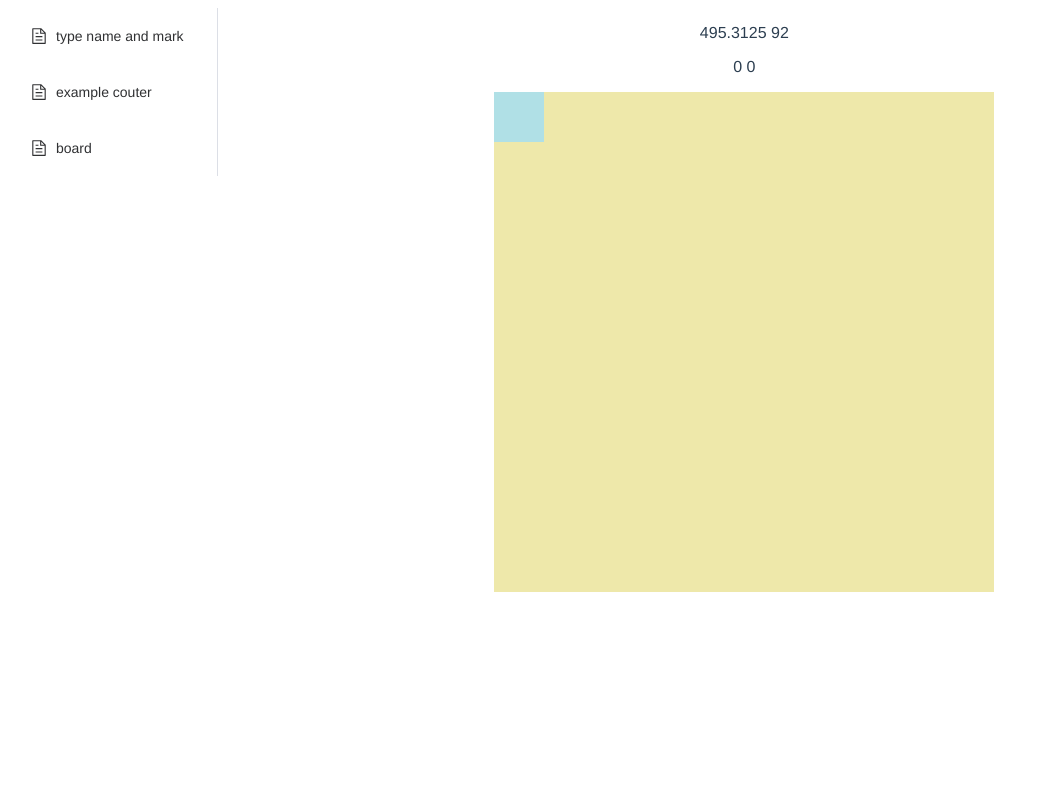
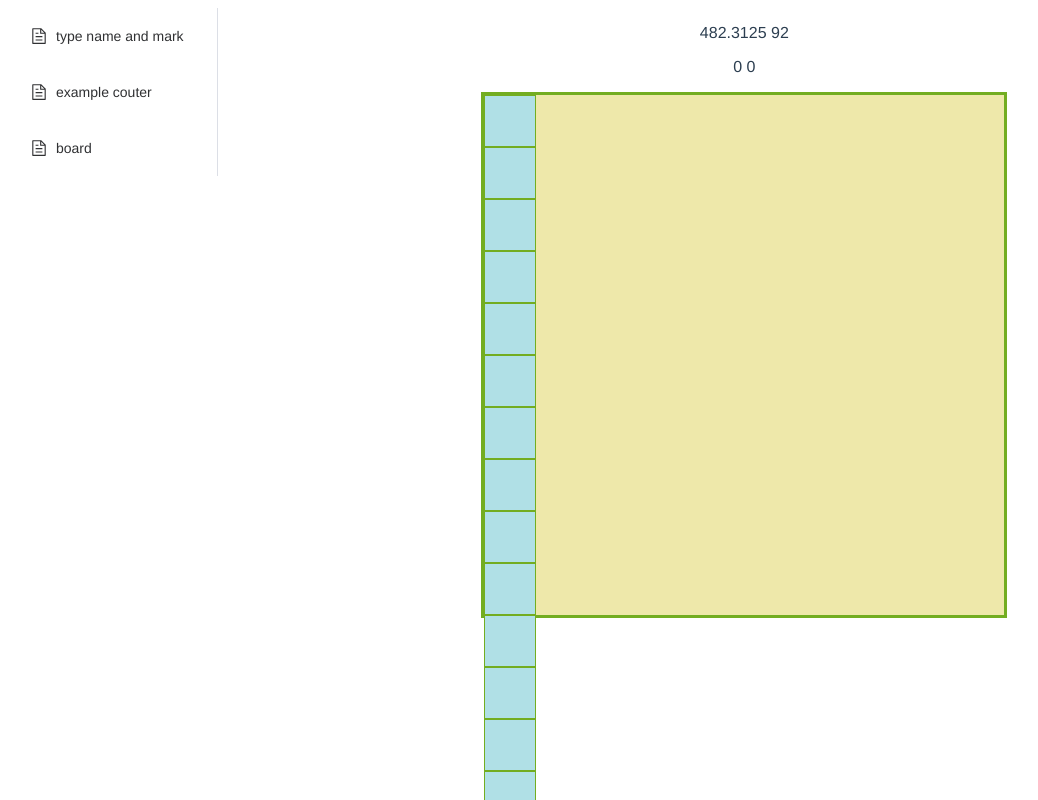
Before and after one commit to carl-zk/example-vue, a Vue app: page /#/board in a window 1280 px wide. Shown: the top 800 px of the page, without its empty margins (1-1039 px from the left). Built offline with nearby package versions, Linux system fonts and the light colour scheme.

Commit message:
不能平铺！！！

```diff
--- a/src/components/Board.vue
+++ b/src/components/Board.vue
@@ -15,17 +15,27 @@ const pos = computed(() => {
 
 })
 
+const boxes: Position[][] = reactive([])
+
+
 function move(e: MouseEvent) {
   x.value = e.clientX
   y.value = e.clientY
-  const box = document.getElementById('box')
-  box!.style.left = e.clientX + 'px'
-  box!.style.top = e.clientY + 'px'
+  // const box = document.getElementById('box')
+  // box!.style.left = (e.clientX - boardX.value) + "px"
+  // box!.style.top = (e.clientY - boardY.value) + "px"
 }
 
 onMounted(() => {
   window.onresize = calcBoardPosition
   calcBoardPosition()
+  for (let i = 0; i < 10; i++) {
+    boxes[i] = []
+    for (let j = 0; j < 10; j++) {
+      boxes[i].push({ x: boardX.value + i * 50, y: boardY.value + j * 50 })
+    }
+  }
+  console.log(boxes)
 })
 
 function calcBoardPosition() {
@@ -45,7 +55,11 @@ function calcBoardPosition() {
     {{ y }}
   </p>
   <div class="board" @mousemove="move">
-    <Box id="box" :x="x" :y="y" />
+    <div v-for="r in boxes">
+      <div v-for="b in r">
+        <Box :x="b.x" :y="b.y" />
+      </div>
+    </div>
   </div>
 </template>
 
@@ -58,9 +72,11 @@ function calcBoardPosition() {
   margin: auto;
 
   /* right: 50%; */
-  height: 500px;
-  width: 500px;
+  height: 520px;
+  width: 520px;
   background-color: palegoldenrod;
-  text-align: center;
+  /* text-align: center; */
+
+  border: 3px solid #73ad21;
 }
 </style>
--- a/src/components/Box.vue
+++ b/src/components/Box.vue
@@ -21,7 +21,7 @@ const props = defineProps<{
 </script>
 
 <template>
-  <div class="rec"></div>
+  <div class="rec" :style="{ left: x, right: y }"></div>
 </template>
 
 <style scoped>
@@ -29,6 +29,8 @@ const props = defineProps<{
   height: 50px;
   width: 50px;
   background-color: powderblue;
-  position: absolute;
+  position: relative;
+  margin: 0;
+  border: 1px solid #73ad21;
 }
 </style>
```
